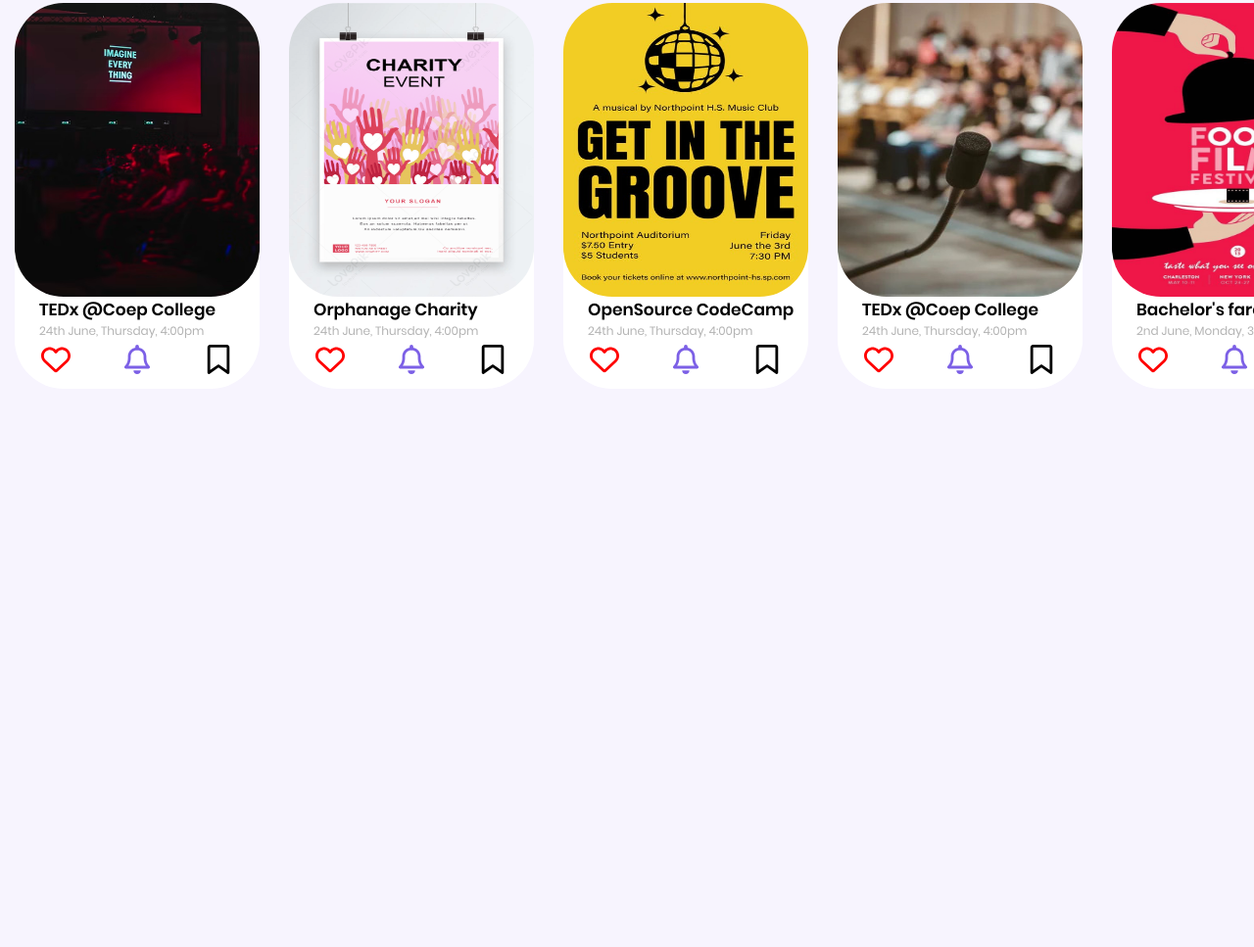
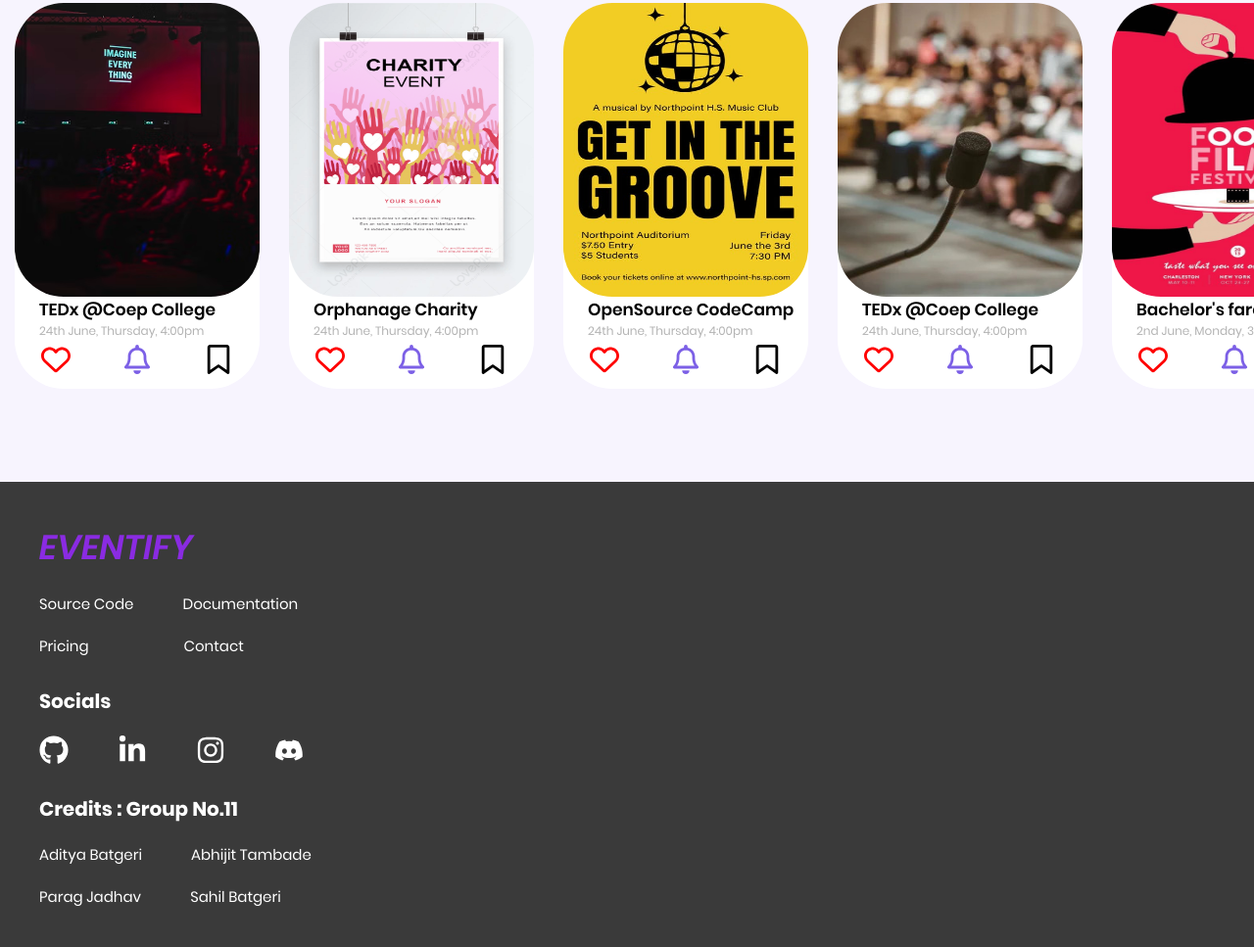
Before and after one commit to Aditya-0712/Eventify, a website: page main_page.html in a window 1280 px wide. Shown: the part 2796-3763 px from the top of the page at 98% size. Before the commit the page ends 3288 px from the top, so only its background shows below. Drawn offline with Linux system fonts and the light colour scheme.

Commit message:
credits added

```diff
--- a/main_page.html
+++ b/main_page.html
@@ -238,6 +238,45 @@
                 <img src="/Pictures/tick.png" alt="tick">
             </div>
         </div>
+
+        <div class="mob_creds">
+            <p>EVENTIFY</p>
+            <div>
+                <a href="#">Source Code</a>
+                <a href="#">Documentation</a>
+            </div>
+            <div>
+                <a href="#">Pricing</a>
+                <a href="#" style="margin-left: 47px;">Contact</a>
+            </div>
+
+            <p class="soc">Socials</p>
+
+            <div>
+                <a href="#"><svg xmlns="http://www.w3.org/2000/svg" viewBox="0 0 496 512">
+                    <path d="M165.9 397.4c0 2-2.3 3.6-5.2 3.6-3.3.3-5.6-1.3-5.6-3.6 0-2 2.3-3.6 5.2-3.6 3-.3 5.6 1.3 5.6 3.6zm-31.1-4.5c-.7 2 1.3 4.3 4.3 4.9 2.6 1 5.6 0 6.2-2s-1.3-4.3-4.3-5.2c-2.6-.7-5.5.3-6.2 2.3zm44.2-1.7c-2.9.7-4.9 2.6-4.6 4.9.3 2 2.9 3.3 5.9 2.6 2.9-.7 4.9-2.6 4.6-4.6-.3-1.9-3-3.2-5.9-2.9zM244.8 8C106.1 8 0 113.3 0 252c0 110.9 69.8 205.8 169.5 239.2 12.8 2.3 17.3-5.6 17.3-12.1 0-6.2-.3-40.4-.3-61.4 0 0-70 15-84.7-29.8 0 0-11.4-29.1-27.8-36.6 0 0-22.9-15.7 1.6-15.4 0 0 24.9 2 38.6 25.8 21.9 38.6 58.6 27.5 72.9 20.9 2.3-16 8.8-27.1 16-33.7-55.9-6.2-112.3-14.3-112.3-110.5 0-27.5 7.6-41.3 23.6-58.9-2.6-6.5-11.1-33.3 2.6-67.9 20.9-6.5 69 27 69 27 20-5.6 41.5-8.5 62.8-8.5s42.8 2.9 62.8 8.5c0 0 48.1-33.6 69-27 13.7 34.7 5.2 61.4 2.6 67.9 16 17.7 25.8 31.5 25.8 58.9 0 96.5-58.9 104.2-114.8 110.5 9.2 7.9 17 22.9 17 46.4 0 33.7-.3 75.4-.3 83.6 0 6.5 4.6 14.4 17.3 12.1C428.2 457.8 496 362.9 496 252 496 113.3 383.5 8 244.8 8zM97.2 352.9c-1.3 1-1 3.3.7 5.2 1.6 1.6 3.9 2.3 5.2 1 1.3-1 1-3.3-.7-5.2-1.6-1.6-3.9-2.3-5.2-1zm-10.8-8.1c-.7 1.3.3 2.9 2.3 3.9 1.6 1 3.6.7 4.3-.7.7-1.3-.3-2.9-2.3-3.9-2-.6-3.6-.3-4.3.7zm32.4 35.6c-1.6 1.3-1 4.3 1.3 6.2 2.3 2.3 5.2 2.6 6.5 1 1.3-1.3.7-4.3-1.3-6.2-2.2-2.3-5.2-2.6-6.5-1zm-11.4-14.7c-1.6 1-1.6 3.6 0 5.9 1.6 2.3 4.3 3.3 5.6 2.3 1.6-1.3 1.6-3.9 0-6.2-1.4-2.3-4-3.3-5.6-2z"/>
+                </svg></a>
+                <a href="#"><svg xmlns="http://www.w3.org/2000/svg" viewBox="0 0 448 512">
+                    <path d="M100.28 448H7.4V148.9h92.88zM53.79 108.1C24.09 108.1 0 83.5 0 53.8a53.79 53.79 0 0 1 107.58 0c0 29.7-24.1 54.3-53.79 54.3zM447.9 448h-92.68V302.4c0-34.7-.7-79.2-48.29-79.2-48.29 0-55.69 37.7-55.69 76.7V448h-92.78V148.9h89.08v40.8h1.3c12.4-23.5 42.69-48.3 87.88-48.3 94 0 111.28 61.9 111.28 142.3V448z"/>
+                </svg></a>
+                <a href="#"><svg xmlns="http://www.w3.org/2000/svg" viewBox="0 0 448 512">
+                    <path d="M224.1 141c-63.6 0-114.9 51.3-114.9 114.9s51.3 114.9 114.9 114.9S339 319.5 339 255.9 287.7 141 224.1 141zm0 189.6c-41.1 0-74.7-33.5-74.7-74.7s33.5-74.7 74.7-74.7 74.7 33.5 74.7 74.7-33.6 74.7-74.7 74.7zm146.4-194.3c0 14.9-12 26.8-26.8 26.8-14.9 0-26.8-12-26.8-26.8s12-26.8 26.8-26.8 26.8 12 26.8 26.8zm76.1 27.2c-1.7-35.9-9.9-67.7-36.2-93.9-26.2-26.2-58-34.4-93.9-36.2-37-2.1-147.9-2.1-184.9 0-35.8 1.7-67.6 9.9-93.9 36.1s-34.4 58-36.2 93.9c-2.1 37-2.1 147.9 0 184.9 1.7 35.9 9.9 67.7 36.2 93.9s58 34.4 93.9 36.2c37 2.1 147.9 2.1 184.9 0 35.9-1.7 67.7-9.9 93.9-36.2 26.2-26.2 34.4-58 36.2-93.9 2.1-37 2.1-147.8 0-184.8zM398.8 388c-7.8 19.6-22.9 34.7-42.6 42.6-29.5 11.7-99.5 9-132.1 9s-102.7 2.6-132.1-9c-19.6-7.8-34.7-22.9-42.6-42.6-11.7-29.5-9-99.5-9-132.1s-2.6-102.7 9-132.1c7.8-19.6 22.9-34.7 42.6-42.6 29.5-11.7 99.5-9 132.1-9s102.7-2.6 132.1 9c19.6 7.8 34.7 22.9 42.6 42.6 11.7 29.5 9 99.5 9 132.1s2.7 102.7-9 132.1z"/>
+                </svg></a>
+                <a href="#"><svg xmlns="http://www.w3.org/2000/svg" viewBox="0 0 640 512">
+                    <path d="M524.531,69.836a1.5,1.5,0,0,0-.764-.7A485.065,485.065,0,0,0,404.081,32.03a1.816,1.816,0,0,0-1.923.91,337.461,337.461,0,0,0-14.9,30.6,447.848,447.848,0,0,0-134.426,0,309.541,309.541,0,0,0-15.135-30.6,1.89,1.89,0,0,0-1.924-.91A483.689,483.689,0,0,0,116.085,69.137a1.712,1.712,0,0,0-.788.676C39.068,183.651,18.186,294.69,28.43,404.354a2.016,2.016,0,0,0,.765,1.375A487.666,487.666,0,0,0,176.02,479.918a1.9,1.9,0,0,0,2.063-.676A348.2,348.2,0,0,0,208.12,430.4a1.86,1.86,0,0,0-1.019-2.588,321.173,321.173,0,0,1-45.868-21.853,1.885,1.885,0,0,1-.185-3.126c3.082-2.309,6.166-4.711,9.109-7.137a1.819,1.819,0,0,1,1.9-.256c96.229,43.917,200.41,43.917,295.5,0a1.812,1.812,0,0,1,1.924.233c2.944,2.426,6.027,4.851,9.132,7.16a1.884,1.884,0,0,1-.162,3.126,301.407,301.407,0,0,1-45.89,21.83,1.875,1.875,0,0,0-1,2.611,391.055,391.055,0,0,0,30.014,48.815,1.864,1.864,0,0,0,2.063.7A486.048,486.048,0,0,0,610.7,405.729a1.882,1.882,0,0,0,.765-1.352C623.729,277.594,590.933,167.465,524.531,69.836ZM222.491,337.58c-28.972,0-52.844-26.587-52.844-59.239S193.056,219.1,222.491,219.1c29.665,0,53.306,26.82,52.843,59.239C275.334,310.993,251.924,337.58,222.491,337.58Zm195.38,0c-28.971,0-52.843-26.587-52.843-59.239S388.437,219.1,417.871,219.1c29.667,0,53.307,26.82,52.844,59.239C470.715,310.993,447.538,337.58,417.871,337.58Z"/>
+                </svg></a>
+            </div>
+
+            <p class="soc">Credits : Group No.11</p>
+            <div>
+                <a href="#">Aditya Batgeri</a>
+                <a href="#">Abhijit Tambade</a>
+            </div>
+            <div>
+                <a href="#">Parag Jadhav</a>
+                <a href="#"">Sahil Batgeri</a>
+            </div>
+        </div>
 <!-- ----------------------------------------Code for mobile view ends here------------------------------------------------ -->
         <script src="/main_page.js"></script>
     </body>
--- a/public/main_page.css
+++ b/public/main_page.css
@@ -427,3 +427,55 @@
     color:black;
     margin:0 auto 0 10px;
 }
+
+.mob_creds
+{
+    display:flex;
+    flex-direction: column;
+    width:100%;
+    background-color: #3a3a3a;
+    margin:0;
+    padding-bottom: 40px;
+}
+
+.mob_creds p:nth-child(1)
+{
+    display:flex;
+    font-size:35px;
+    font-family: poppins-italic-semibold;
+    color:blueviolet;
+    margin:40px auto 0px 40px;
+}
+
+.mob_creds div
+{
+    display:flex;
+    margin:20px auto 0px 40px;
+}
+
+.mob_creds div a
+{
+    display:flex;
+    margin:0px 50px 0px 0px;
+    text-decoration: none;
+    font-size:15px;
+    color:white;
+    font-family:poppins-regular;
+}
+
+.mob_creds svg
+{
+    width: 30px;
+    height: 30px;
+    display: flex;
+    fill:white;
+}
+
+.soc
+{
+    display:flex;
+    font-size:20px;
+    font-family: poppins-bold;
+    color:white;
+    margin:30px auto 0px 40px;
+}
```
